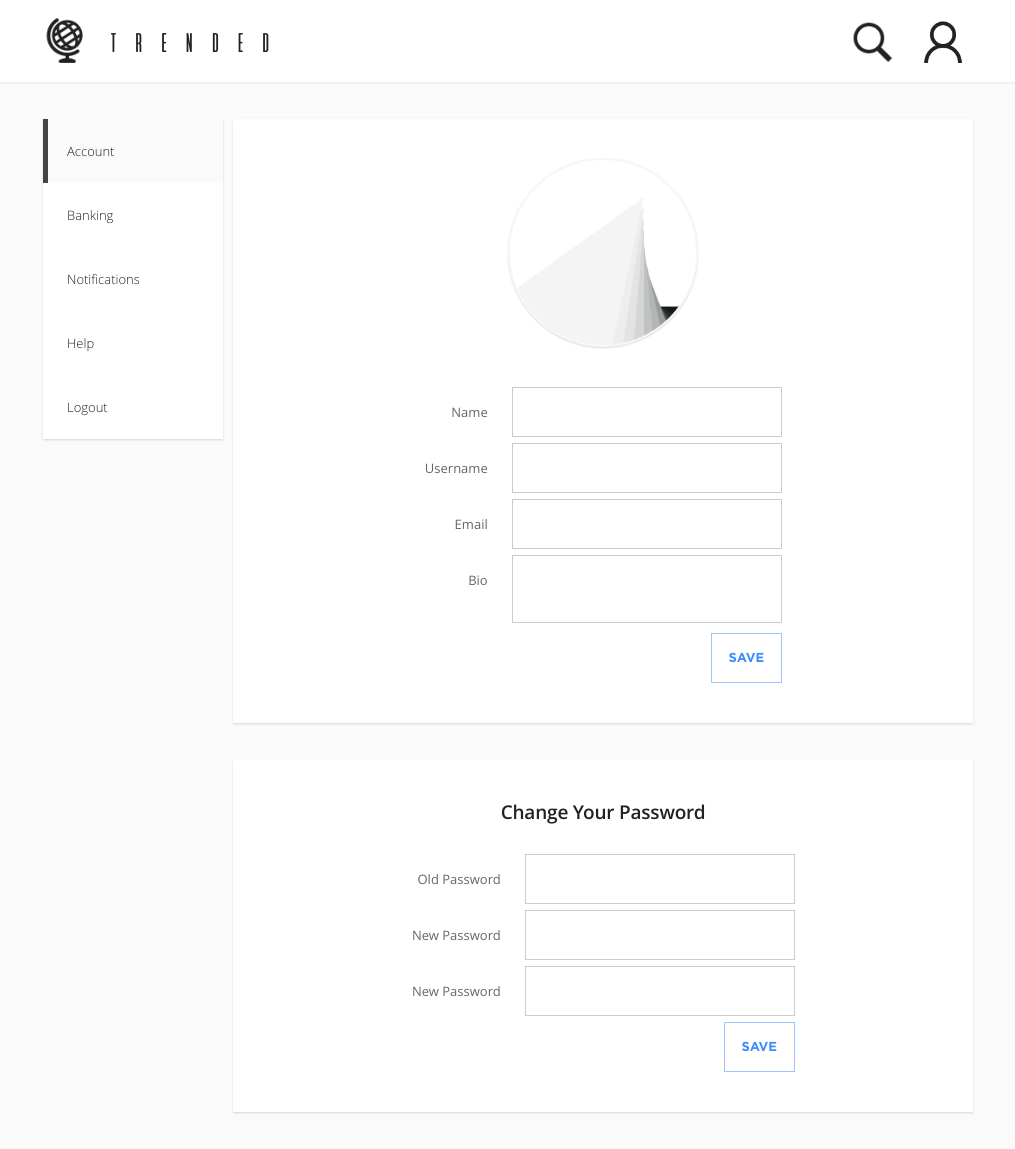
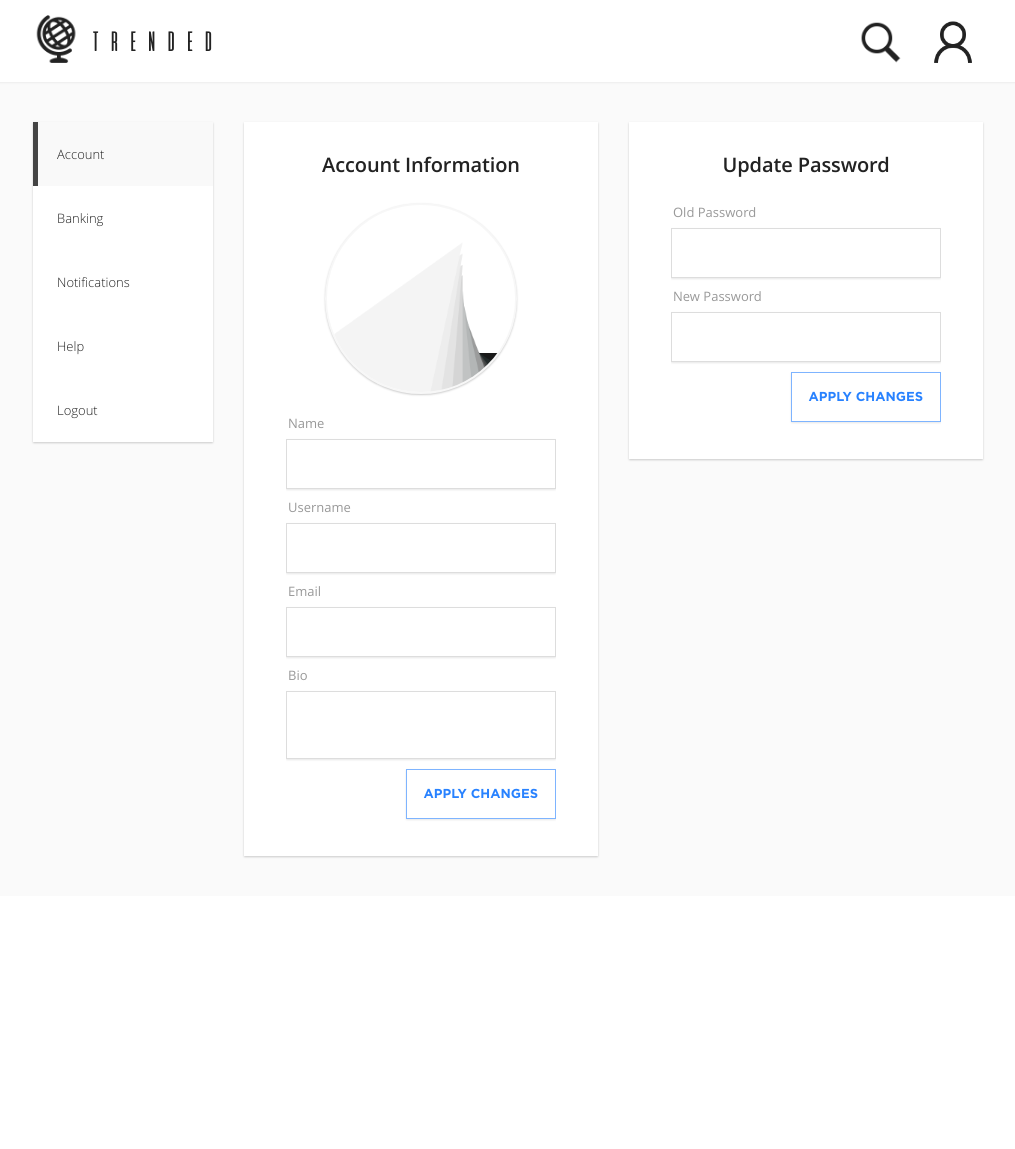
Before and after one commit to lamki100/Millennial, a PHP site: page /settings.php in a window 1280 px wide. Shown: the whole page, without its empty margins (132-1147 px from the left). After the commit the page ends 858 px from the top, so only its background shows below. Run offline with PHP 8.4, Linux system fonts and the light colour scheme; data that the repository does not hold is empty.

Commit message:
added alerts

```diff
--- a/inc/footer.php
+++ b/inc/footer.php
@@ -1,4 +1,39 @@
   </div>
   <div id="footer"></div>
+  <div id="alerts"></div>
+  <script type='text/javascript'>
+    function addAlert(message) {
+      var newAlert = document.createElement('div')
+      newAlert.className = "alert-container"
+      newAlert.innerHTML = "<div class='alert' onclick='dismiss(this.parentElement)' onmousedown=\"this.style.backgroundColor='#eee'\">"+message+"</div>"
+      document.getElementById("alerts").insertBefore(newAlert, document.getElementById("alerts").firstChild)
+
+      setTimeout(function() {
+        newAlert.style.height = "76px"
+        newAlert.children[0].style.boxShadow = "0px 1px 2px rgba(0,0,0,.2)"
+        newAlert.children[0].style.backgroundColor = "rgba(40,130,255,1)"
+      }, 1)
+
+      if (document.getElementById("alerts").children.length == 1) {
+        setTimeout(function() {
+          dismiss(newAlert)
+        }, 2500)
+      }
+    }
+
+    function dismiss(e) {
+      if (document.body.contains(e)) {
+        e.style.height = "0"
+        e.children[0].style.backgroundColor = "rgba(255,255,255,0)"
+        e.children[0].style.boxShadow = "none"
+        setTimeout(function() {
+          document.getElementById("alerts").removeChild(e)
+          setTimeout(function() {
+            dismiss(document.getElementById("alerts").lastChild)
+          }, 2000)
+        }, 600)
+      }
+    }
+  </script>
 </body>
 </html>
--- a/inc/header.php
+++ b/inc/header.php
@@ -67,7 +67,7 @@
 
   * { padding: 0; margin: 0; outline:0; border:0; border-radius:0; background:none; text-decoration:none; font:inherit; letter-spacing: inherit; -webkit-appearance: none; -moz-appearance: none; box-sizing: border-box; }
 
-  #header, #master, #center { max-width: 930px; }
+  #header, #master, #center { max-width: 950px; }
   #master { margin: 0 auto; text-align: center;}
 
   body {
@@ -76,16 +76,13 @@
     -webkit-font-smoothing: antialiased;
     font-size: 13px;
     background-color: #fafafa;
-    /*background: url('resources/images/bg.png') center center no-repeat;*/
     background-size: cover;
   }
 
   #header {
     margin: 0 auto;
-    /*padding-top: 25px;*/
     padding: 14px 0 8px;
     text-align: right;
-    /*height: 92px;*/
   }
 
   #header a {
@@ -99,24 +96,22 @@
     float: left;
     font-family: "Aliens";
     line-height: 0;
-    font-size: 27px;
-    /*color: #000;*/
-    letter-spacing: 14px;
-    margin-top: 11px;
+    font-size: 28px;
+    letter-spacing: 7px;
+    margin-top: 8px;
   }
 
   #header-globe {
     vertical-align: middle;
-    height: 45px;
-    /*border-right: 1px solid #eee;*/
-    /*padding-right: 12px;*/
-    margin-right: 20px;
+    height: 48px;
+    margin-right: 9px;
     margin-top: -7px;
   }
 
   #header-search {
+    box-shadow: none;
+    display: inline-block;
     margin: 0;
-    /*margin-top: 0px;*/
     width: 0;
     height: 0;
     border: 0;
@@ -128,18 +123,16 @@
   }
 
   #header-account {
-    /*margin-top: -1px;*/
-    margin-left: 4px;
+    margin-left: 6px;
     padding: 30px;
     background: url("/resources/images/account-black.png") center center no-repeat;
     background-size: contain;
   }
 
   #header-create {
-    margin-top: -9px;
-    margin-left: 19px;
-    font-size: 67px;
-    line-height: 1;
+    margin: 27px 2px 0;
+    font-size: 81px;
+    line-height: 0;
     font-weight: 300;
   }
 
@@ -172,7 +165,6 @@
     height: 0;
   }
   </style>
-</head>
   <script type='text/javascript'>
     function post(url, data, callback) {
       var r = new XMLHttpRequest()
@@ -205,13 +197,14 @@
       sender.className = 'option selected';
     }
     </script>
+</head>
 <body>
-  <div class='box' style='box-shadow: 0px 1px 2px rgba(0,0,0,.07)'>
+  <div class='box' style='box-shadow: 0px 1px 2px rgba(0,0,0,.06)'>
     <div id="header">
       <a href="/" id="header-logo"><img src='/resources/images/globe-black.png' id='header-globe'>TRENDED</a>
       <div id="header-results" class='box'></div>
       <input type='text' spellcheck='false' autocomplete='off' onblur="this.value=''; search()" id="header-search" placeholder="Search" oninput="search()">
-      <?php if ($my_account) echo "<a href='/create/' id='header-created'></a><a href='/user/".$my_account["username"]."/' id='header-account'></a>"; else echo "<a href='/login/' id='header-account'></a>" ?>
+      <?php if ($my_account) echo "<a href='/create/' id='header-create'>+</a><a href='/user/".$my_account["username"]."/' id='header-account'></a>"; else echo "<a href='/login/' id='header-account'></a>" ?>
     </div>
   </div>
   <div id="master">
--- a/public/resources/main-white.css
+++ b/public/resources/main-white.css
@@ -1,52 +1,50 @@
 form {
   overflow: hidden;
   transition: height .4s;
+  width: 270px;
+  margin: 0 auto;
+  text-align: right;
 }
 
 .inline {
   display: inline-block;
   vertical-align: top;
-  /*margin-bottom: 40px;*/
-  text-align: right;
-}
-
-label, input, textarea {
-  padding: 15px 0px;
-  line-height: 18px;
-  margin-bottom: 6px;
-  border: 1px solid #ccc;
+  font-size: 13px;
 }
 
 label {
   display: block;
-  margin-right: 20px;
-  border-color: transparent !important;
-  color: #666;
+  color: #999;
+  text-align: left;
+  margin: 9px auto 7px;
+  padding-left: 2px;
 }
 
-textarea {
+input, textarea {
+  display: block;
+  width: 100%;
+  margin-bottom: 6px;
+  padding: 15px 12px;
+  line-height: 18px;
+  background-color: white;
+  border: 1px solid #ddd;
+  box-shadow: 0 1px 2px rgba(0,0,0,.1);
   resize: none;
 }
 
-input, textarea {
+input[type='submit'] {
   display: inline-block;
-  width: 270px;
-  background-color: white;
-  font-family: "Open";
-  padding-left: 12px;
-  padding-right: 12px;
-}
-
-input[type='submit'] {
   cursor: pointer;
   width: auto;
   padding-left: 17px;
   padding-right: 17px;
+  margin-left: 10px;
+  margin-top: 4px;
   font-weight: 600;
   text-transform: uppercase;
   font-family: "Gotham";
-  color: rgba(60,140,255,1);
-  border-color: rgba(60,140,255,.5);
+  color: rgba(40,130,255,1);
+  border-color: rgba(40,130,255,.6);
 }
 
 input[type='submit']:active {
@@ -70,33 +69,40 @@
   font-family: "Gotham";
   display: inline-block;
   color: rgba(40,130,255,.9);
+  box-shadow: 0 1px 2px rgba(0,0,0,.17);
 }
 
-.toggle .selected {
-  background-color: rgba(40,130,255,.9);
+.toggle .option:active {
+  background-color: #ddd !important;
+}
+
+.toggle .selected, .toggle .selected:active {
+  background-color: rgba(40,130,255,.9) !important;
   color: white;
 }
 
 h1 {
   margin-bottom: 5px;
-  font-size: 38px;
-  letter-spacing: -1.5px;
+  font-size: 41px;
+  /*letter-spacing: -.5px;*/
+  line-height: 1;
   font-weight: 300;
-  line-height: 1;
   font-family: "Gotham";
+  text-align: center;
 }
 
 h2 {
-  margin-bottom: 29px;
-  /*font-family: "Gotham";*/
-  font-size: 19px;
-  letter-spacing: -.2px;
+  margin-bottom: 28px;
+  text-align: center;
+  font-size: 20px;
+  letter-spacing: -.1px;
   font-weight: 600;
+  line-height: 1;
 }
 
 h3 {
-  /*font-family: "Gotham";*/
   font-size: 14px;
+  line-height: 1.5;
 }
 
 p {
@@ -137,28 +142,31 @@
 /* ----------- PAGES -------------------- */
 
 .box {
-  box-shadow: 0 1px 2px rgba(0,0,0,.15);
+  box-shadow: 0 1px 2px rgba(0,0,0,.2);
   background-color: white;
-  margin-bottom: 37px;
+  margin-bottom: 40px;
 }
 
 .padding {
-  padding: 39px 40px 34px;
-  text-align: center;
+  padding: 33px 0px 31px;
 }
 
 .picture {
   border-radius: 50%;
   display: block;
   vertical-align: middle;
-  width: 190px;
+  width: 192px;
   border: 2px solid rgba(0,0,0,.03);
-  margin: 0 auto 40px !important;
+  margin: 27px auto 20px !important;
   cursor: pointer;
 }
 
 .bottom {
-  margin-bottom: 40px;
+  margin-bottom: 41px;
+}
+
+.bottom-small {
+  margin-bottom: 12px;
 }
 
 #activity {
--- a/public/settings.php
+++ b/public/settings.php
@@ -1,7 +1,7 @@
 <?php include "../inc/header.php" ?>
 
 <style>
-#sidebar {
+#sidebar, #sidebar #body {
   display: table;
   table-layout: fixed;
   width: 100%;
@@ -22,16 +22,16 @@
   padding: 23px 19px;
   display: block;
   font-weight: 300;
+  /*font-family: "Gotham";*/
   text-decoration: none;
   border-left: 5px solid transparent;
+  /*font-size: 14px;*/
+  color: #222;
 }
 
 #sidebar #options .selected {
-  background-color: #fafafa;
-  /*border-color: rgba(60,140,255,.8);*/
+  background-color: #f9f9f9;
   border-color: #444;
-  /*color: rgba(60,140,255,1);*/
-  /*font-weight: 700;*/
 }
 
 #sidebar #options .option:active {
@@ -39,7 +39,7 @@
 }
 
 .spacer {
-  width: 10px;
+  width: 31px;
 }
 
 </style>
@@ -56,7 +56,7 @@
     </div>
   </div>
   <div class='cell spacer'></div>
-  <div class='cell' id="sidebar-body"></div>
+  <div class='cell' id="body"></div>
 </div>
 
 <script type='text/javascript'>
@@ -64,7 +64,7 @@
 
   function switchView() {
     var view = window.location.pathname.split("/")[2]
-    var body = document.getElementById("sidebar-body")
+    var body = document.getElementById("body")
 
     if (view == "notifications") {
       toggle(document.getElementById('o-notifications'))
@@ -76,28 +76,28 @@
     } else if (view == "banking") {
       toggle(document.getElementById('o-banking'))
       body.innerHTML = " \
+      <div class='cell'> \
         <div class='box padding'> \
           <form> \
-          <h2>Linked Accounts</h2> \
-          <div class='inline'> \
-            <label>Account #</label> \
-            <label>Routing #</label> \
-          </div> \
-          <div class='inline'> \
-            <input type='text' spellcheck='false' autocomplete='off' maxlength='40' id='account-fullname'><br> \
-            <input type='text' spellcheck='false' autocomplete='off' maxlength='40' id='account-email'><br> \
-            <input type='submit' value='Add Account'><br> \
-          </div> \
+            <h2>Accounts</h2> \
+            <label>Account #</label> <input type='text' spellcheck='false' autocomplete='off' maxlength='40' id='account-fullname'> \
+            <label>Routing #</label> <input type='text' spellcheck='false' autocomplete='off' maxlength='40' id='account-email'> \
+            <input type='submit' value='Add Account'> \
           </form> \
         </div> \
+      </div> \
+      <div class='cell spacer'></div> \
+      <div class='cell'> \
         <div class='box padding'> \
           <form> \
+            <h2>Transfer Money</h2> \
             <div class='toggle'> \
-            <div class='option selected' onclick='toggle(this); toggleAccount(this)'>Deposit</div><div class='option' onclick='toggle(this); toggleAccount(this)'>Withdraw</div> \
+              <div class='option selected' onclick='toggle(this); toggleAccount(this)'>To Trended</div><div class='option' onclick='toggle(this); toggleAccount(this)'>To Bank</div> \
             </div> \
-          <input type='text' placeholder='$0.00' style='text-align:center' spellcheck='false' autocomplete='off' maxlength='40' id='login-username'><br> \
-          <input type='submit' value='Transfer'><br> \
+            <input type='text' placeholder='$0.00' style='text-align:center' spellcheck='false' autocomplete='off' maxlength='40' id='login-username'> \
+            <input type='submit' value='Transfer'> \
           </form> \
+        </div> \
       </div> \
       "
     } else if (view == "help") {
@@ -110,39 +110,29 @@
     } else {
       toggle(document.getElementById('o-account'))
       body.innerHTML = " \
+      <div class='cell'> \
         <div class='box padding'> \
           <form onsubmit='updateAccount(); return false'> \
+            <h2>Account Information</h2> \
             <img src='/resources/images/profile.png' class='picture box'> \
-          <div class='inline'> \
-            <label>Name</label> \
-            <label>Username</label> \
-            <label>Email</label> \
-            <label>Bio</label> \
-          </div> \
-          <div class='inline'> \
-            <input type='text' value='<?php echo $my_account['fullname'] ?>' placeholder='<?php echo $my_account['fullname'] ?>' spellcheck='false' autocomplete='off' maxlength='40' id='account-fullname'><br> \
-            <input type='text' value='<?php echo $my_account['username'] ?>' placeholder='<?php echo $my_account['username'] ?>' spellcheck='false' autocomplete='off' maxlength='40' id='account-username'><br> \
-            <input type='text' value='<?php echo $my_account['email'] ?>' placeholder='<?php echo $my_account['email'] ?>' spellcheck='false' autocomplete='off' maxlength='40' id='account-email'><br> \
-            <textarea id='account-bio' rows='2' spellcheck='false' autocomplete='off' maxlength='64'><?php echo $my_account['bio'] ?></textarea><br> \
-            <input type='submit' value='Save'><br> \
-          </div> \
+            <label>Name</label> <input type='text' id='account-fullname' value='<?php echo $my_account['fullname'] ?>' spellcheck='false' autocomplete='off' maxlength='40'> \
+            <label>Username</label> <input type='text' id='account-username' value='<?php echo $my_account['username'] ?>' spellcheck='false' autocomplete='off' maxlength='40'> \
+            <label>Email</label> <input type='text' id='account-email' value='<?php echo $my_account['email'] ?>' spellcheck='false' autocomplete='off' maxlength='40'> \
+            <label>Bio</label> <textarea id='account-bio' rows='2' spellcheck='false' autocomplete='off' maxlength='64'><?php echo $my_account['bio'] ?></textarea> \
+            <input type='submit' value='Apply Changes'> \
           </form> \
         </div> \
+      </div> \
+      <div class='cell spacer'></div> \
+      <div class='cell'> \
         <div class='box padding'> \
           <form onsubmit='updatePassword(); return false' id='password-form'> \
-          <h2>Change Your Password</h2> \
-          <div class='inline'> \
-            <label>Old Password</label> \
-            <label>New Password</label> \
-            <label>New Password</label> \
+            <h2>Update Password</h2> \
+            <label>Old Password</label> <input type='password' autocomplete='off' maxlength='40' id='login-username'> \
+            <label>New Password</label> <input type='password' autocomplete='off' maxlength='40' id='login-username'> \
+            <input type='submit' value='Apply Changes'> \
+          </form> \
         </div> \
-          <div class='inline'> \
-            <input type='password' autocomplete='off' maxlength='40' id='login-username'><br> \
-            <input type='password' autocomplete='off' maxlength='40' id='login-username'><br> \
-            <input type='password' autocomplete='off' maxlength='40' id='login-username'><br> \
-            <input type='submit' value='Save'><br> \
-          </div> \
-        </form> \
       </div> \
       "
     }
@@ -160,15 +150,7 @@
 
     post("/resources/ajax/functions.php", {"func": "updateAccount", "email": email, "fullname": fullname, "username": username, "bio": bio}, function(r) {
       r = JSON.parse(r)
-      if (r["status"] == "ok") {
-        alert("Updated")
-      } else {
-        alert(r['message'])
-        // var message = document.getElementById("account-message")
-        // message.innerHTML = r["message"]
-        // message.className = "message error"
-        // setTimeout(function() { message.className = "message" }, 1100)
-      }
+      addAlert(r['message'])
     })
   }
 </script>
```
Also changed, not shown: other parts of public/resources/main-white.css (+37 -5 lines), public/create.php (+33 -11 lines), public/login.php (+13 -25 lines), public/resources/ajax/functions.php (+9 -18 lines), public/user.php (+15 -15 lines). Lines whose indentation alone changed are shown as unchanged.
